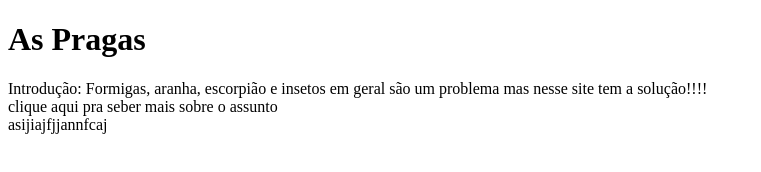
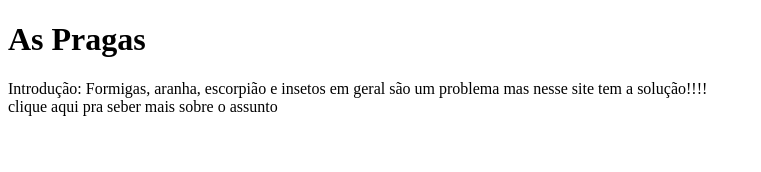
Before and after one commit to yurygabriel/segundoH_2023, a plain HTML site: page index.html in a window 1280 px wide. Shown: the whole page, without its empty margins (0-761 px from the left). Drawn offline with Linux system fonts and the light colour scheme.

Commit message:
seu viado

```diff
--- a/index.html
+++ b/index.html
@@ -15,8 +15,6 @@
     <span>
       clique aqui pra seber mais sobre o assunto
     </span>
-    <div>
-      asijiajfjjannfcaj
-    </div>
+
 </body>
 </html>
```
